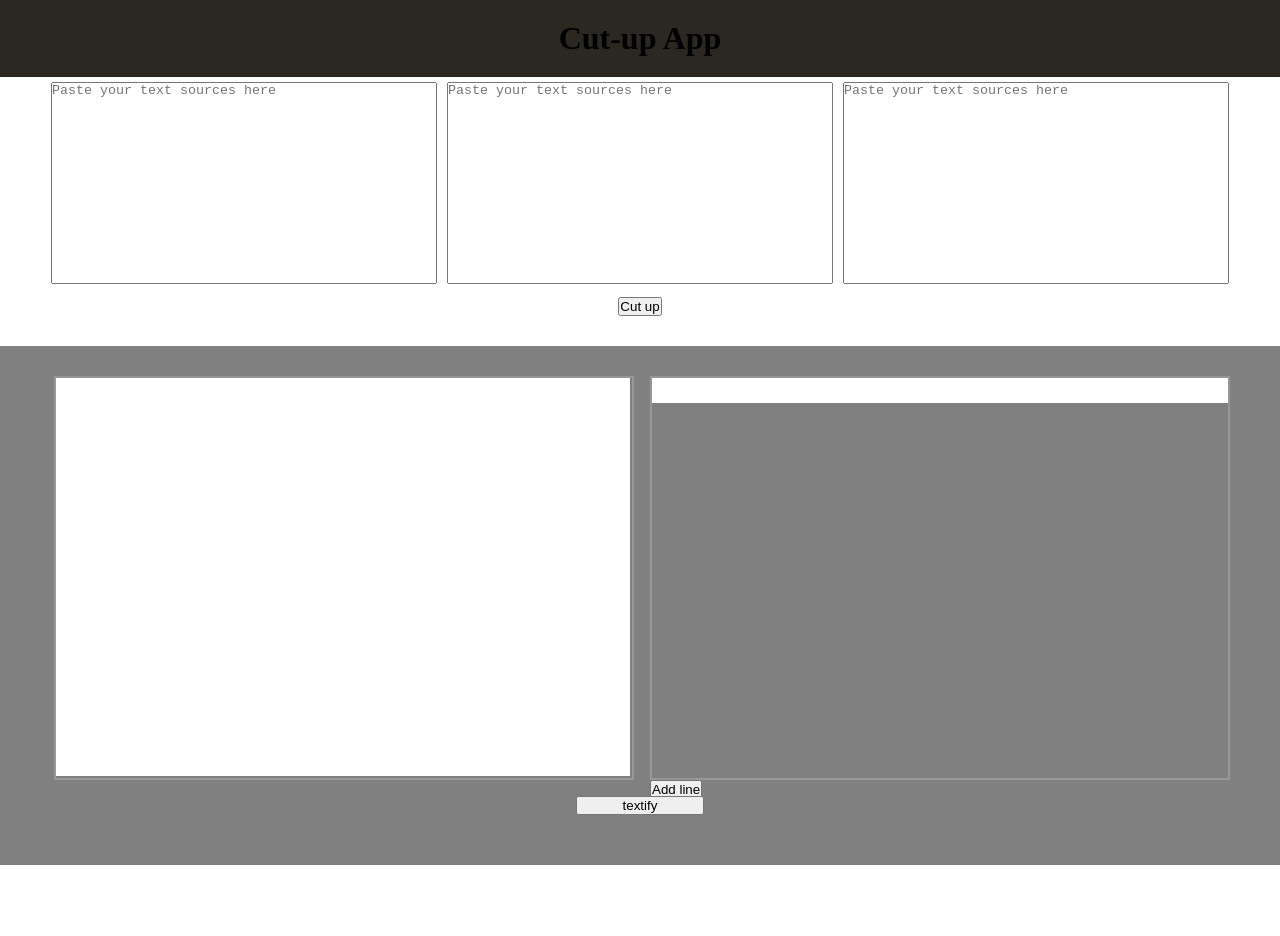
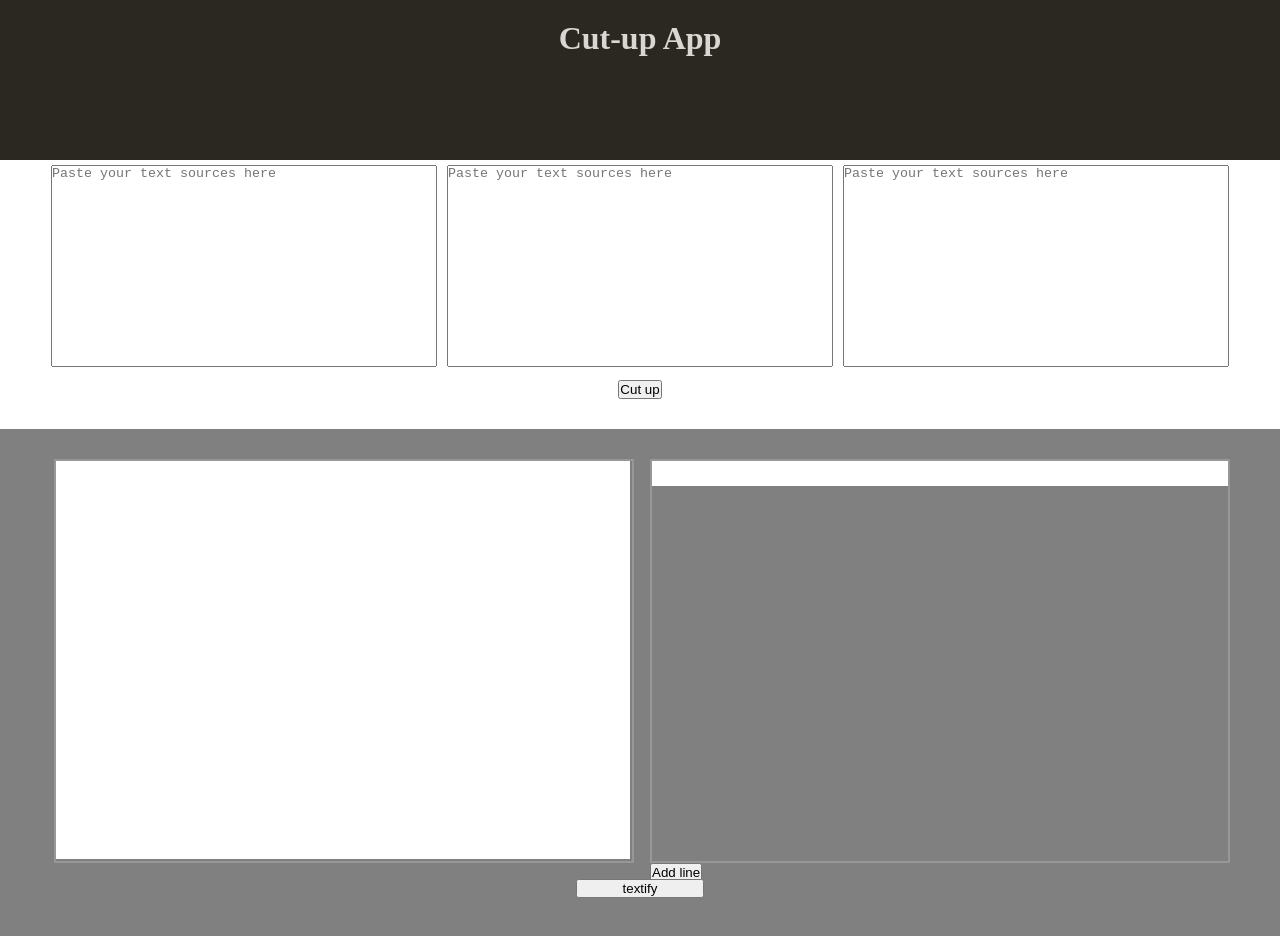
Before and after one commit to charlie-galb/cut-up, a React app: page / in a window 1280 px wide. Shown: the top 936 px of the page. Before the commit the page ends 865 px from the top, so only its background shows below. Built offline with nearby package versions, Linux system fonts and the light colour scheme.

Commit message:
Change colour to monochrome

```diff
--- a/src/styles/components/header.scss
+++ b/src/styles/components/header.scss
@@ -1,8 +1,9 @@
 .header {
     background-color: var(--offBlack);
+    height: 20vh;
     margin: 0;
     h1 {
-        color: var(--paleOrange);
+        color: var(--lightGrey);
         padding: 20px;
     }
 }
```
